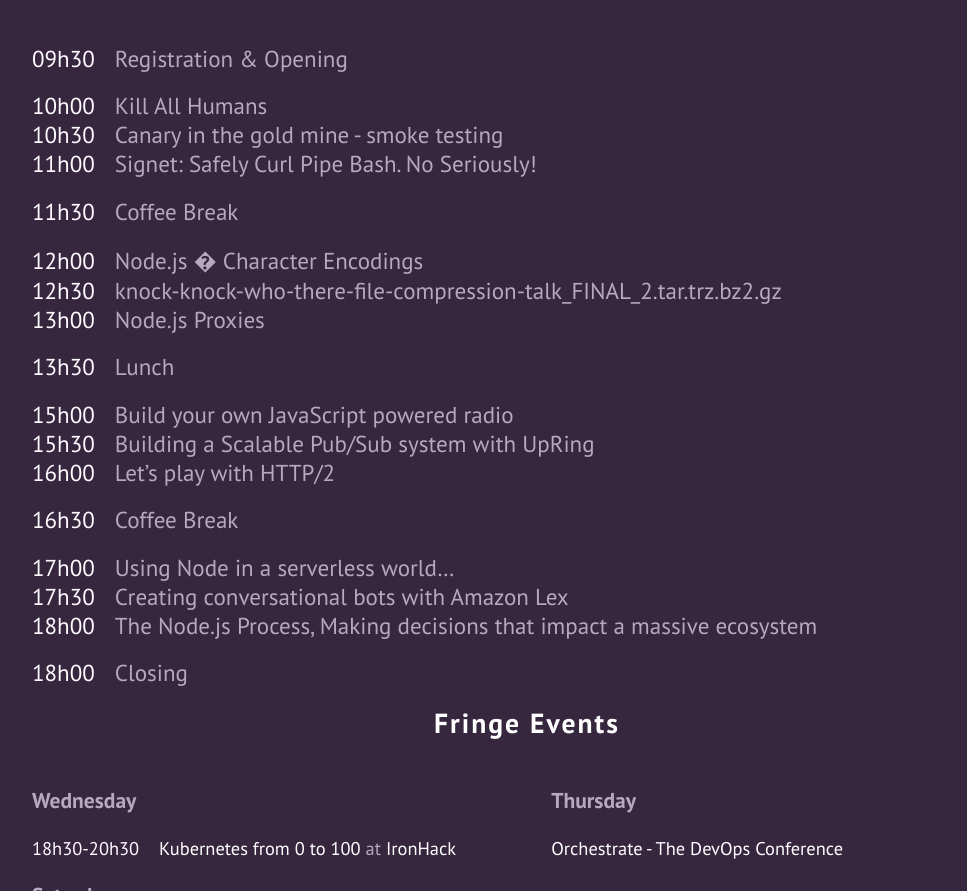
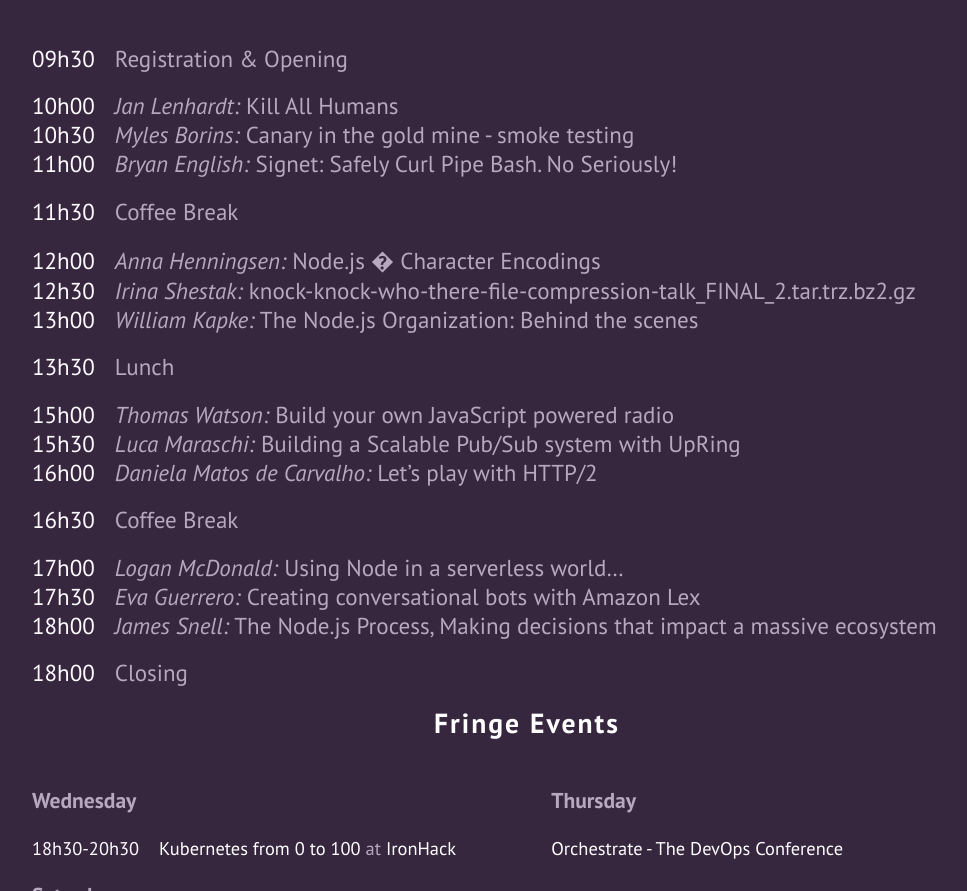
Before and after one commit to zentered/barcelona.nodeconf.com, a website: page layouts/layout.html in a window 1280 px wide. Shown: the part 6646-7537 px from the top of the page, without its empty margins (108-1075 px from the left). Drawn offline with nearby package versions, Linux system fonts and the light colour scheme; files that its build step writes are made by us from their sources; files whose address does not match are found by name.

Commit message:
associate speakers names with respective talk schedule

```diff
--- a/partials/schedule.html
+++ b/partials/schedule.html
@@ -10,33 +10,33 @@
           <div><span class="time">09h30</span><span class="title">Registration & Opening</span><div>
         </p>
         <p>
-          <div><span class="time">10h00</span><span class="title">Kill All Humans</span><div>
-          <div><span class="time">10h30</span><span class="title">Canary in the gold mine - smoke testing</span><div>
-          <div><span class="time">11h00</span><span class="title">Signet: Safely Curl Pipe Bash. No Seriously!</span><div>
+          <div><span class="time">10h00</span><span class="title"><i>Jan Lenhardt:</i> Kill All Humans</span><div>
+          <div><span class="time">10h30</span><span class="title"><i>Myles Borins:</i> Canary in the gold mine - smoke testing</span><div>
+          <div><span class="time">11h00</span><span class="title"><i>Bryan English:</i> Signet: Safely Curl Pipe Bash. No Seriously!</span><div>
         </p>
         <p>
           <div><span class="time">11h30</span><span class="title">Coffee Break</span><div>
         </p>
         <p>
-          <div><span class="time">12h00</span><span class="title">Node.js � Character Encodings</span><div>
-          <div><span class="time">12h30</span><span class="title">knock-knock-who-there-file-compression-talk_FINAL_2.tar.trz.bz2.gz</span><div>
-          <div><span class="time">13h00</span><span class="title">Node.js Proxies</span><div>
+          <div><span class="time">12h00</span><span class="title"><i>Anna Henningsen:</i> Node.js � Character Encodings</span><div>
+          <div><span class="time">12h30</span><span class="title"><i>Irina Shestak:</i> knock-knock-who-there-file-compression-talk_FINAL_2.tar.trz.bz2.gz</span><div>
+          <div><span class="time">13h00</span><span class="title"><i>William Kapke:</i> The Node.js Organization: Behind the scenes</span><div>
         </p>
         <p>
           <div><span class="time">13h30</span><span class="title">Lunch</span><div>
         </p>
         <p>
-          <div><span class="time">15h00</span><span class="title">Build your own JavaScript powered radio</span><div>
-          <div><span class="time">15h30</span><span class="title">Building a Scalable Pub/Sub system with UpRing</span><div>
-          <div><span class="time">16h00</span><span class="title">Let’s play with HTTP/2</span><div>
+          <div><span class="time">15h00</span><span class="title"><i>Thomas Watson:</i> Build your own JavaScript powered radio</span><div>
+          <div><span class="time">15h30</span><span class="title"><i>Luca Maraschi:</i> Building a Scalable Pub/Sub system with UpRing</span><div>
+          <div><span class="time">16h00</span><span class="title"><i>Daniela Matos de Carvalho:</i> Let’s play with HTTP/2</span><div>
         </p>
         <p>
           <div><span class="time">16h30</span><span class="title">Coffee Break</span><div>
         </p>
         <p>
-          <div><span class="time">17h00</span><span class="title">Using Node in a serverless world…</span><div>
-          <div><span class="time">17h30</span><span class="title">Creating conversational bots with Amazon Lex</span><div>
-          <div><span class="time">18h00</span><span class="title">The Node.js Process, Making decisions that impact a massive ecosystem</span><div>
+          <div><span class="time">17h00</span><span class="title"><i>Logan McDonald:</i> Using Node in a serverless world…</span><div>
+          <div><span class="time">17h30</span><span class="title"><i>Eva Guerrero:</i> Creating conversational bots with Amazon Lex</span><div>
+          <div><span class="time">18h00</span><span class="title"><i>James Snell:</i> The Node.js Process, Making decisions that impact a massive ecosystem</span><div>
         <p>
           <div><span class="time">18h00</span><span class="title">Closing</span><div>
         </p>
```
